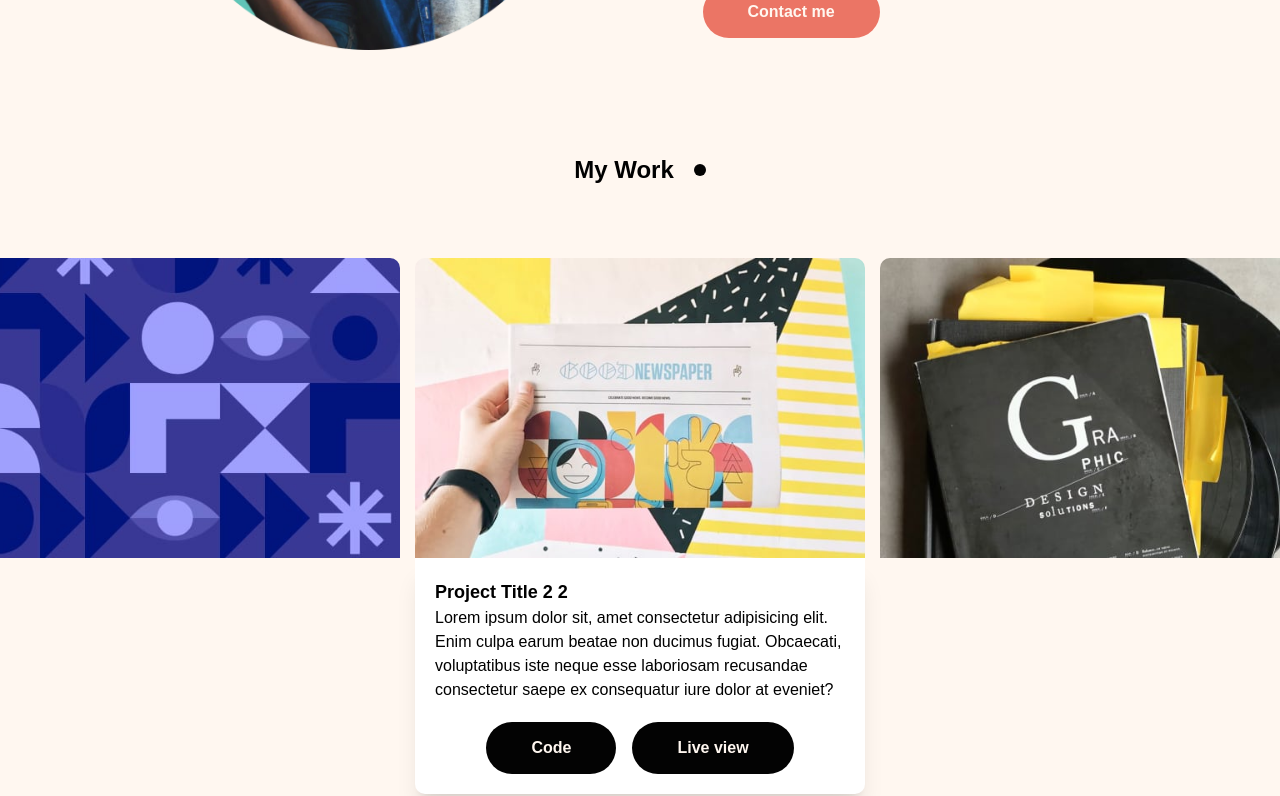
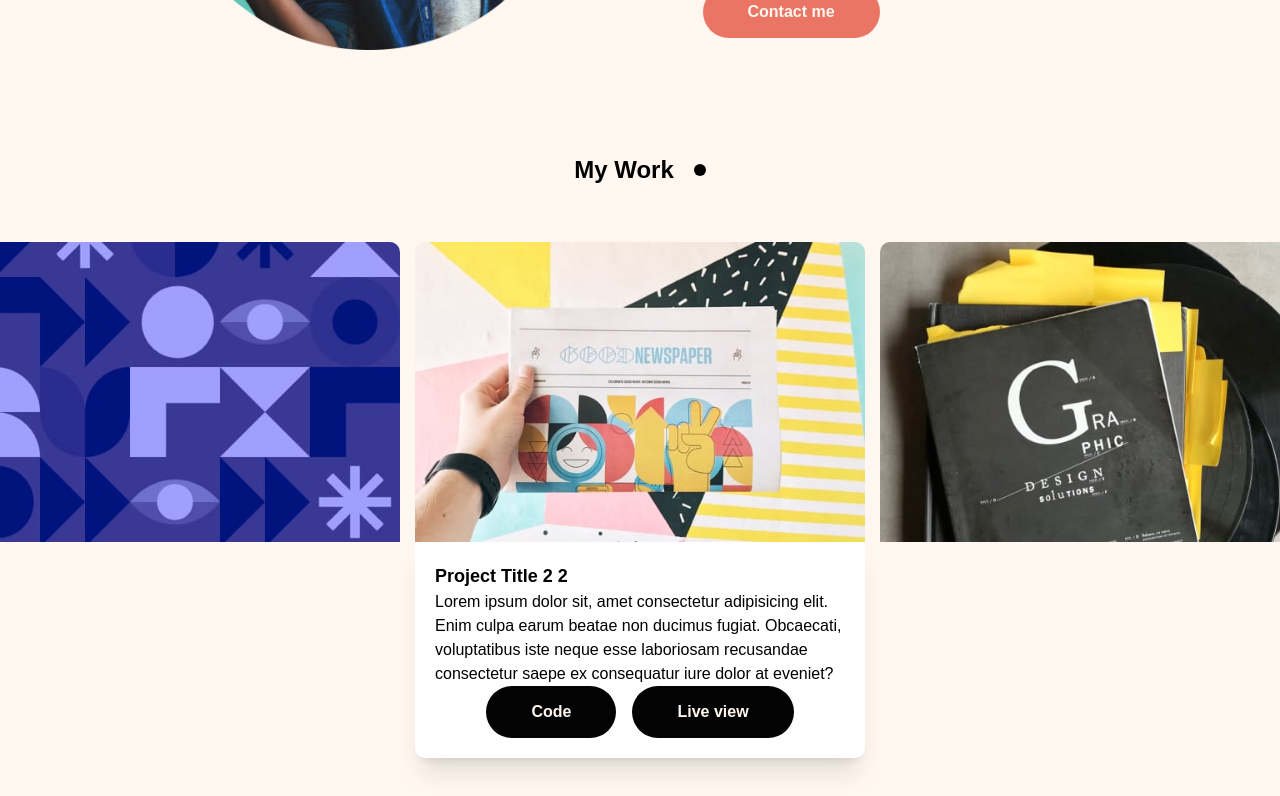
Before and after one commit to Orliland/Orliland, a React (Vite) app: page / in a window 1280 px wide. Shown: the part 520-1316 px from the top of the page. Built offline with nearby package versions, Linux system fonts and the light colour scheme.

Commit message:
update separation on section carousel

```diff
--- a/src/components/ProjectCard.jsx
+++ b/src/components/ProjectCard.jsx
@@ -37,7 +37,7 @@ const ProjectCard = ({
             esse laboriosam recusandae consectetur saepe ex consequatur iure
             dolor at eveniet?
           </p>
-          <div className="mt-5 flex justify-center gap-4">
+          <div className="flex justify-center gap-4">
             <Button action="#">Code</Button>
             <Button action="#">Live view</Button>
           </div>
--- a/src/layout/Carousel.jsx
+++ b/src/layout/Carousel.jsx
@@ -44,7 +44,7 @@ const Carousel = () => {
   };
 
   return (
-    <section className="flex flex-col items-center gap-8 overflow-hidden md:gap-14">
+    <section className="flex flex-col items-center gap-6 overflow-hidden md:gap-10">
       <h2 className="flex items-center gap-5 py-4 text-2xl font-bold">
         My Work
         <span className="relative flex h-3 w-3">
--- a/src/output.css
+++ b/src/output.css
@@ -628,6 +628,10 @@ video {
   margin-top: 1.25rem;
 }
 
+.mt-3 {
+  margin-top: 0.75rem;
+}
+
 .block {
   display: block;
 }
@@ -1148,6 +1152,10 @@ video {
     gap: 27px;
   }
 
+  .md\:gap-10 {
+    gap: 2.5rem;
+  }
+
   .md\:p-0 {
     padding: 0px;
   }
```
